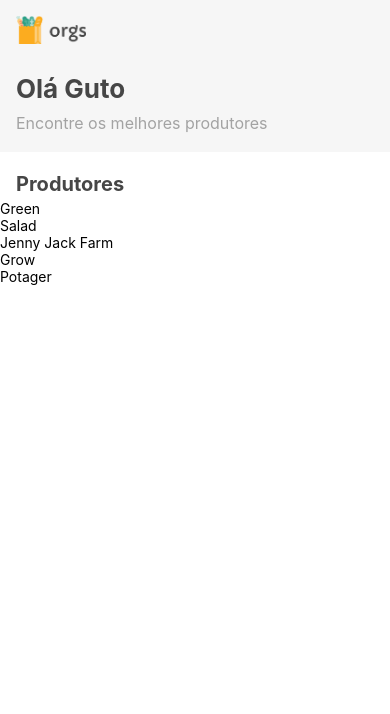
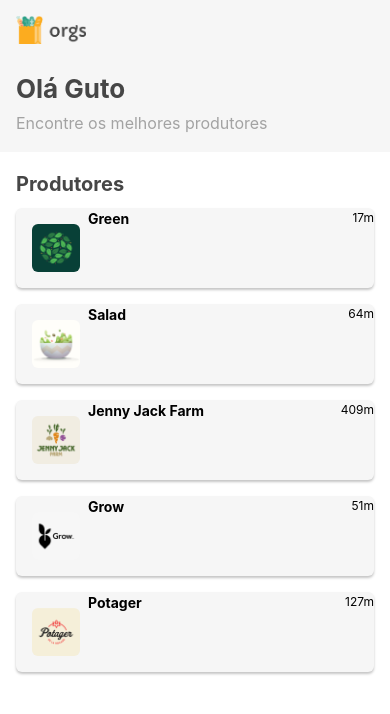
Before and after one commit to jfrancodardengo/orgs, a React Native app: screen / in a window 390 px wide. Shown: the top 714 px of the page. Built offline with nearby package versions, Linux system fonts and the light colour scheme.

Commit message:
feat: estilo da lista de produtores

```diff
--- /dev/null
+++ b/src/telas/Home/componentes/Produtor.js
@@ -0,0 +1,59 @@
+import React from 'react';
+import {Image, StyleSheet, Text, View} from 'react-native';
+
+function Produtor({nome, imagem, distancia, estrelas}) {
+  return (
+    <View style={estilos.cartao}>
+      <Image style={estilos.imagem} source={imagem} accessibilityLabel={nome} />
+      <View style={estilos.informacoes}>
+        <Text style={estilos.nome}>{nome}</Text>
+        <Text style={estilos.distancia}>{distancia}</Text>
+      </View>
+    </View>
+  );
+}
+
+const estilos = StyleSheet.create({
+  cartao: {
+    backgroundColor: '#F6F6F6',
+    marginVertical: 8,
+    marginHorizontal: 16,
+    borderRadius: 6,
+    flexDirection: 'row',
+    //android
+    elevation: 4,
+
+    //ios
+    shadowColor: '#000',
+    shadowOffset: {
+      width: 0,
+      height: 2,
+    },
+    shadowOpacity: 0.23,
+    shadowRadius: 2.62,
+  },
+  imagem: {
+    width: 48,
+    height: 48,
+    borderRadius: 6,
+    marginVertical: 16,
+    marginLeft: 16,
+  },
+  informacoes: {
+    flex: 1,
+    flexDirection: 'row',
+    justifyContent: 'space-between',
+    marginLeft: 8,
+  },
+  nome: {
+    fontSize: 14,
+    lineHeight: 22,
+    fontWeight: 'bold',
+  },
+  distancia: {
+    fontSize: 12,
+    lineHeight: 19,
+  },
+});
+
+export default Produtor;
--- a/src/telas/Home/componentes/Produtores.js
+++ b/src/telas/Home/componentes/Produtores.js
@@ -2,6 +2,7 @@
 import {FlatList, StyleSheet, Text} from 'react-native';
 
 import {carregaProdutores} from '../../../servicos/carregaDados';
+import Produtor from './Produtor';
 
 function Produtores({topo: Topo}) {
   const [titulo, setTitutlo] = useState('');
@@ -25,7 +26,7 @@
   return (
     <FlatList
       data={lista}
-      renderItem={({item: {nome}}) => <Text>{nome}</Text>}
+      renderItem={({item}) => <Produtor {...item} />}
       keyExtractor={({nome}) => nome}
       ListHeaderComponent={TopoLista}
     />
```
